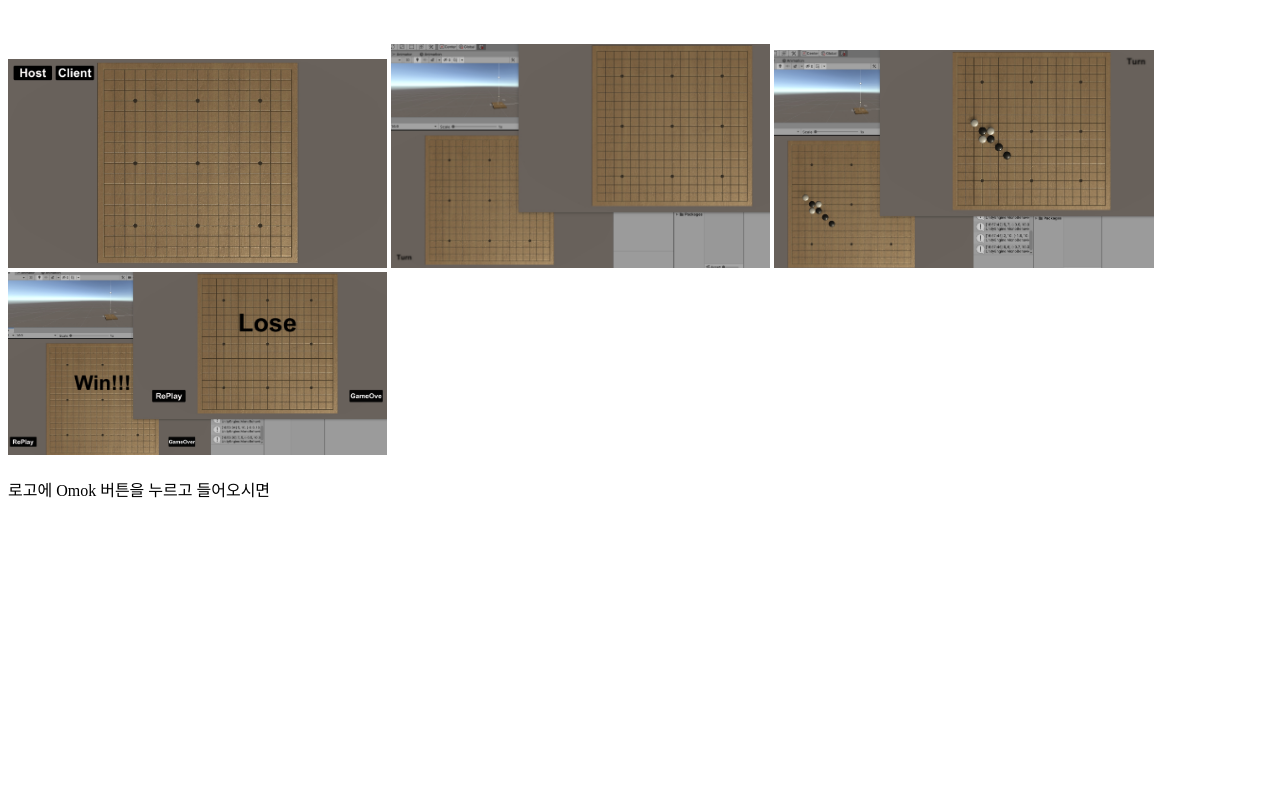
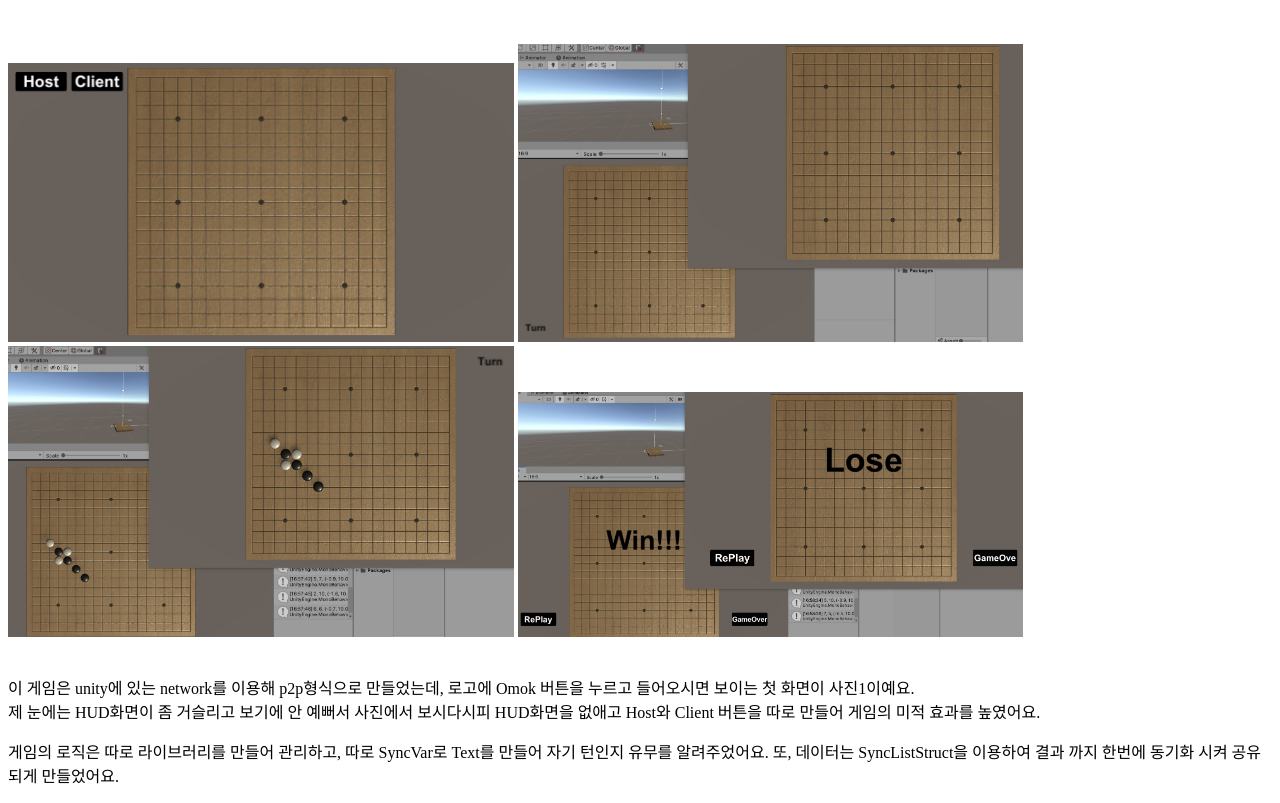
Before and after one commit to Nanappo/web1st, a plain HTML site: page omok.html in a window 1280 px wide. Drawn offline with Linux system fonts and the light colour scheme.

Commit message:
version1

```diff
--- a/omok.html
+++ b/omok.html
@@ -7,10 +7,16 @@
 <body>
   <br>
   <br>
-  <img src="omok1.jpg" width="30%"> <img src="omok2.jpg" width="30%">
-  <img src="omok3.jpg" width="30%"> <img src="omok4.jpg" width="30%">
+  <img src="omok1.jpg" width="40%"> <img src="omok2.jpg" width="40%">
+  <img src="omok3.jpg" width="40%"> <img src="omok4.jpg" width="40%">
   <br>
   <br>
-  로고에 Omok 버튼을 누르고 들어오시면
+  <p>
+  이 게임은 unity에 있는 network를 이용해 p2p형식으로 만들었는데, 로고에 Omok 버튼을 누르고 들어오시면 보이는 첫 화면이 사진1이예요.<br>
+  제 눈에는 HUD화면이 좀 거슬리고 보기에 안 예뻐서 사진에서 보시다시피 HUD화면을 없애고 Host와 Client 버튼을 따로 만들어 게임의 미적 효과를 높였어요.
+  </p>
+  <p>
+    게임의 로직은 따로 라이브러리를 만들어 관리하고, 따로 SyncVar로 Text를 만들어 자기 턴인지 유무를 알려주었어요. 또, 데이터는 SyncListStruct을 이용하여 결과 까지 한번에 동기화 시켜 공유되게 만들었어요.
+  </p>
 </body>
 </html>
```
